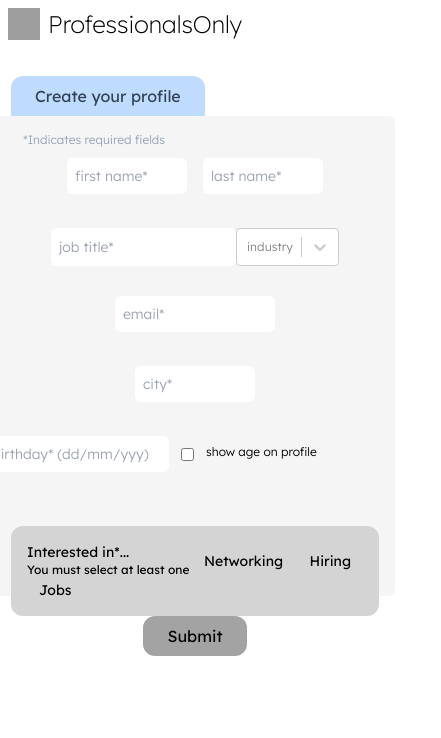
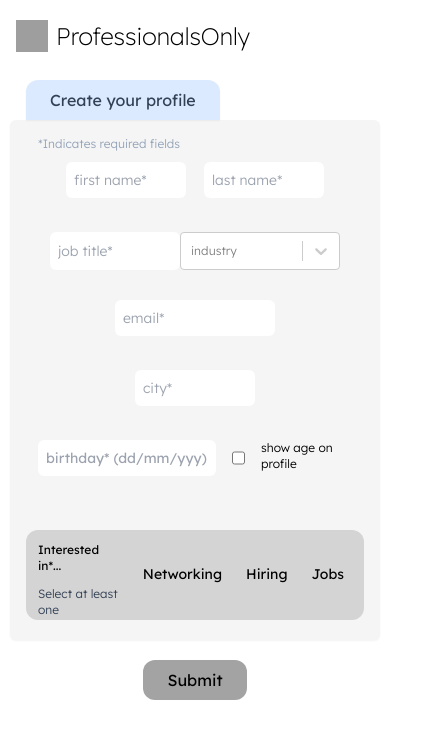
Before and after one commit to tjhind/professionals-only, a React (Vite) app: page /profile-card in a window 390 px wide. Shown: the top 738 px of the page, 441 px wide, since content can reach past the window. Built offline with nearby package versions, Linux system fonts and the light colour scheme; grey boxes are pictures that could not be loaded.

Commit message:
update spacing for error messages and general styling

```diff
--- a/src/components/Header.tsx
+++ b/src/components/Header.tsx
@@ -1,12 +1,13 @@
 export default function Header() {
   return (
     <>
-      <section className="flex justify-left pb-6 bg-white">
+      <section className="flex justify-left pt-3 ml-2 md:pt-2 pb-4 bg-white cursor-pointer">
         <img
           className="h-9 w-8 mr-2 pb-1 mt-2 md:h-10 md:w-10 md:mt-5"
           src={"https://cdn-icons-png.flaticon.com/128/639/639394.png"}
+          alt="briefcase icon"
         ></img>
-        <h1 className="font-header font-extralight text-2xl mt-2 md:text-3xl md:mt-6">
+        <h1 className="font-header font-extralight text-2xl mt-2 md:text-3xl md:mt-6 cursor-pointer">
           ProfessionalsOnly
         </h1>
       </section>
--- a/src/components/ProfileForm.tsx
+++ b/src/components/ProfileForm.tsx
@@ -1,4 +1,4 @@
-import { useState, useEffect } from "react";
+import { useState } from "react";
 import { Link } from "react-router-dom";
 import CreatableSelect from "react-select/creatable";
 import DatePicker from "react-datepicker";
@@ -16,17 +16,6 @@ type userInfo = {
   interests: string[];
 };
 
-type errors = {
-  firstName: string;
-  lastName: string;
-  job: string;
-  industry: string;
-  DOB: string;
-  email: string;
-  city: string;
-  interests: string;
-};
-
 export default function ProfileForm() {
   const [userInfo, setUserInfo] = useState<userInfo>({
     firstName: "",
@@ -40,7 +29,7 @@ export default function ProfileForm() {
     interests: [],
   });
 
-  const [errors, setErrors] = useState<errors>({
+  const [errors, setErrors] = useState({
     firstName: "",
     lastName: "",
     job: "",
@@ -48,13 +37,9 @@ export default function ProfileForm() {
     DOB: "",
     email: "",
     city: "",
-    interests: "You must select at least one",
+    interests: "Select at least one",
   });
 
-  // const errorMessages = {
-  //   firstName: "First name is required",
-  //   lastName: "Last name is required",
-  // };
   const today = new Date();
 
   const handleChange = (e: React.FormEvent<HTMLInputElement>) => {
@@ -96,19 +81,6 @@ export default function ProfileForm() {
   //       });
   // };
 
-  // {
-  //   !userInfo["firstName"]
-  //     ? setErrors((curr) => {
-  //         return {
-  //           ...curr,
-  //           ["firstName"]: "First name is required",
-  //         };
-  //       })
-  //     : setErrors((curr) => {
-  //         return { ...curr, ["firstName"]: "" };
-  //       });
-  // }}
-
   // const handleSubmit = (e: React.FormEvent<SubmitEvent>) => {
   //   e.preventDefault();
   //   validateForm();
@@ -131,17 +103,17 @@ export default function ProfileForm() {
       <section className="flex flex-row justify-center align-center h-fit">
         <div>
           <section className="flex justify-left ml-4">
-            <h3 className="font-header text-l md:text-xl mt-2 pt-2 px-6 py-2 bg-blue-200 rounded-t-xl text-slate-700">
+            <h3 className="font-header text-l md:text-xl mt-2 pt-2 px-6 py-2 bg-blue-100 rounded-t-xl text-slate-700 cursor-pointer shadow-sm">
               Create your profile
             </h3>
           </section>
-          <section className="w-[400px] h-[480px] md:h-[500px] md:w-[600px] lg:w-[700px] rounded-md mt-0 p-4 bg-neutral-100">
+          <section className="w-[370px] h-[520px] md:h-[500px] md:w-[600px] lg:w-[700px] rounded-md mt-0 p-4 bg-neutral-100 shadow-sm">
             <div className="flex justify-left">
-              <h4 className=" w-[350px] h-[10px] pl-3 font-body text-xs font-light text-slate-400">
+              <h4 className=" w-[330px] h-[10px] pl-3 font-body text-xs font-light text-slate-400">
                 *Indicates required fields
               </h4>
             </div>
-            <div className="flex justify-between px-14 md:px-40 lg:px-52 pt-4 pb-2">
+            <div className="flex justify-between px-10 md:px-36 lg:px-52 pt-4 pb-2">
               <input
                 name="firstName"
                 className="w-[120px] font-body text-sm md:text-md rounded-md font-light p-2"
@@ -179,18 +151,22 @@ export default function ProfileForm() {
                 }}
               ></input>
             </div>
-            <div className="flex justify-between">
-              <h4 className=" w-[300px] h-[10px] font-body text-xs font-light">
+            <div className="flex justify-between md:px-32 lg:px-48">
+              <div>
+                <h4 className=" ml-3 w-[150px] h-[10px] font-body text-xs font-heavy">
                   {errors.firstName}
                 </h4>
-              <h4 className=" w-[300px] h-[10px] font-body text-xs font-light">
+              </div>
+              <div>
+                <h4 className=" w-[150px] h-[10px] md:pl-3 font-body text-xs font-heavy lg:pl-0">
                   {errors.lastName}
                 </h4>
               </div>
-            <div className="flex justify-between px-10 md:px-32 lg:px-40 pt-4 pb-2">
+            </div>
+            <div className="flex justify-between px-6 md:px-28 lg:px-40 pt-4 pb-2">
               <input
                 name="job"
-                className="w-[200px] md:w-[210px] font-body text-sm md:text-md rounded-md font-light p-2"
+                className="w-[130px] md:w-[170px] font-body text-sm md:text-md rounded-md font-light p-2"
                 placeholder="job title*"
                 onChange={handleChange}
                 onBlur={(e) => {
@@ -208,7 +184,7 @@ export default function ProfileForm() {
               ></input>
               <CreatableSelect
                 name="industry"
-                className="font-body text-xs md:text-sm font-light text-slate-700 rounded-md w-[500px]"
+                className="font-body text-xs md:text-sm font-light text-slate-700 rounded-md w-[160px]"
                 isClearable
                 options={industries}
                 placeholder="industry"
@@ -224,8 +200,8 @@ export default function ProfileForm() {
                 }}
               />
             </div>
-            <div className="flex justify-between">
-              <h4 className=" w-[300px] h-[10px] font-body text-xs font-light">
+            <div className="flex justify-center">
+              <h4 className=" ml-2 w-[300px] h-[10px] font-body text-xs font-heavy">
                 {errors.job}
               </h4>
             </div>
@@ -244,21 +220,32 @@ export default function ProfileForm() {
                           ["email"]: "Email is required",
                         };
                       })
+                    : userInfo["email"].match(
+                        /^[\w-\.]+@([\w-]+\.)+[\w-]{2,4}$/g
+                      )
+                    ? setErrors((curr) => {
+                        return { ...curr, ["email"]: "" };
+                      })
                     : setErrors((curr) => {
-                        return { ...curr, ["email"]: "" };
+                        return {
+                          ...curr,
+                          ["email"]: "Please enter a valid email",
+                        };
                       });
                 }}
               ></input>
             </div>
-            <div className="flex justify-center">
-              <h4 className=" w-[300px] h-[10px] font-body text-xs font-light">
+            <div className="flex justify-center items-center">
+              <div>
+                <h4 className="ml-48 w-[300px] h-[10px] font-body text-xs font-heavy">
                   {errors.email}
                 </h4>
+              </div>
             </div>
             <div className="flex justify-center py-3">
               <input
                 name="city"
-                className="w-[120px] font-body text-sm md:text-md rounded-md font-light p-2"
+                className="w-[120px] md:w-[160px] font-body text-sm md:text-md rounded-md font-light p-2"
                 placeholder="city*"
                 onChange={handleChange}
                 onBlur={(e) => {
@@ -275,14 +262,16 @@ export default function ProfileForm() {
                 }}
               ></input>
             </div>
-            <div className="flex justify-center">
-              <h4 className=" w-[300px] h-[10px] font-body text-xs font-light">
+            <div className="flex justify-center items-center">
+              <div>
+                <h4 className="ml-48 w-[300px] h-[10px] font-body text-xs font-heavy">
                   {errors.city}
                 </h4>
               </div>
-            <div className="flex justify-center py-3 font-body text-sm md:text-md font-light p-3">
+            </div>
+            <div className="flex justify-center py-3 font-body text-sm md:text-md font-heavy p-3">
               <DatePicker
-                className="p-2 rounded-md"
+                className="p-2 rounded-md ml-13 md:ml-20 mr-4 md:mr-8 w-[178px]"
                 selected={userInfo["DOB"]}
                 placeholderText="birthday* (dd/mm/yyy)"
                 onChange={(date) =>
@@ -316,10 +305,10 @@ export default function ProfileForm() {
                       });
                 }}
               />
-              <div className="flex justify-center items-center">
+
               <input
                 type="checkbox"
-                  className="ml-3"
+                className="md:ml-30 cursor-pointer"
                 checked={userInfo["showAge"]}
                 onChange={() =>
                   setUserInfo((curr) => {
@@ -327,37 +316,55 @@ export default function ProfileForm() {
                   })
                 }
               ></input>
-                <h4 className="w-[200px] h-[20px] font-body text-xs md:text-md font-light ml-3">
+              <h4 className="md:w-[230px] h-[20px] font-body text-xs md:text-md font-light ml-4 md:ml-2 md:mt-2.5">
                 show age on profile
               </h4>
             </div>
-            </div>
             <div className="flex justify-center">
-              <h4 className=" w-[350px] h-[10px] font-body text-xs font-light">
+              <h4 className=" ml-20 w-[350px] h-[10px] font-body text-xs font-heavy">
                 {errors.DOB}
               </h4>
             </div>
 
             <div className="flex justify-center align-center h-fit">
-              <div className="flex justify-between flex-wrap w-[400px] h-[90px] md:w-[600px] md:h-[80px] lg:w-[900px] rounded-xl mt-8 md:mt-6 lg:mt-5 mb-1 p-4 text-sm md:text-lg font-body bg-neutral-300">
-                <h4 className="text-sm">
-                  Interested in*...
-                  <h4 className="text-xs">
+              <div className="flex justify-between w-[400px] h-[90px] md:w-[600px] md:h-[80px] lg:w-[900px] rounded-xl mt-8 md:mt-6 lg:mt-5 mb-1 text-sm md:text-lg font-body bg-neutral-300 p-0">
+                <div className="mt-0">
+                  <h4 className="text-xs p-3">Interested in*...</h4>
+                  <h4 className="text-xs pl-3 text-slate-700 font-light">
                     {!userInfo["interests"].length ? errors.interests : null}
                   </h4>
-                </h4>
-
+                </div>
                 <button
-                  className="px-3"
+                  className={`px-3 h-[40px] md:h-[50px] mt-6 md:mt-3 rounded-xl ${
+                    userInfo["interests"].includes("Networking")
+                      ? "bg-neutral-100 text-slate-700"
+                      : null
+                  }`}
                   name="Networking"
                   onClick={handleClick}
                 >
                   Networking
                 </button>
-                <button className="px-3" name="Hiring" onClick={handleClick}>
+                <button
+                  className={`px-3  h-[40px] md:h-[50px] mt-6 md:mt-3 rounded-xl ${
+                    userInfo["interests"].includes("Hiring")
+                      ? "bg-neutral-100  text-slate-700"
+                      : null
+                  }`}
+                  name="Hiring"
+                  onClick={handleClick}
+                >
                   Hiring
                 </button>
-                <button className="px-3" name="Jobs" onClick={handleClick}>
+                <button
+                  className={`px-3 mr-2  h-[40px] md:h-[50px] mt-6 md:mt-3 w-[60px] rounded-xl ${
+                    userInfo["interests"].includes("Jobs")
+                      ? "bg-neutral-100  text-slate-700"
+                      : null
+                  }`}
+                  name="Jobs"
+                  onClick={handleClick}
+                >
                   Jobs
                 </button>
               </div>
--- a/src/index.css
+++ b/src/index.css
@@ -2,3 +2,7 @@
 @tailwind base;
 @tailwind components;
 @tailwind utilities;
+
+.error {
+  @apply w-[150px] h-[10px] text-xs;
+}
```
Lines whose indentation alone changed are shown as unchanged.
